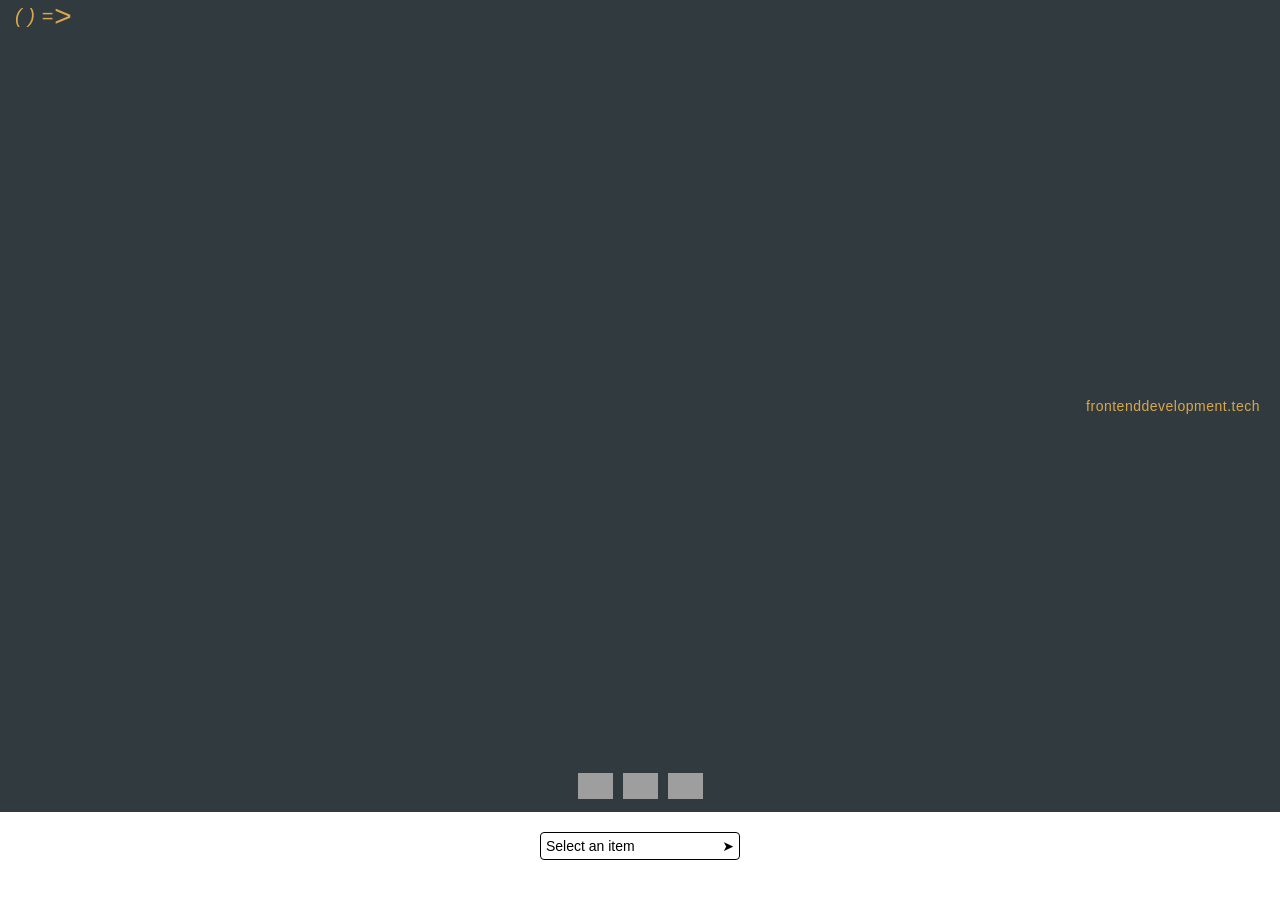
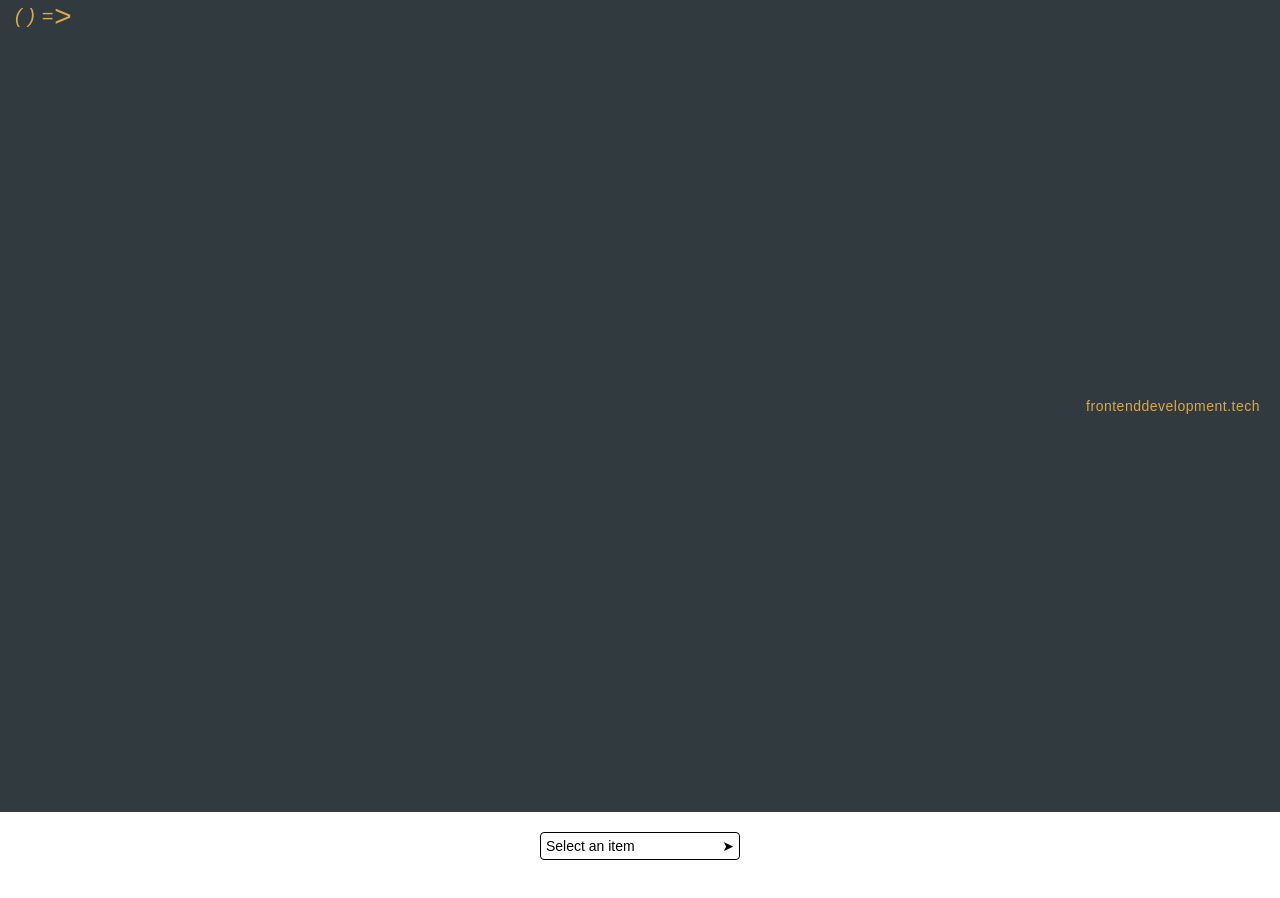
Before and after one commit to eastcoastdeveloper/angular-dropdown-menu-component, an Angular app: page / in a window 1280 px wide. Shown: the top 898 px of the page. Built offline with nearby package versions, Linux system fonts and the light colour scheme; grey boxes are pictures that could not be loaded.

Commit message:
2 files modified

```diff
--- a/src/index.html
+++ b/src/index.html
@@ -1,21 +1 @@
 <my-app>loading</my-app>
-
-<footer>
-  <div class="icon-grid">
-    <a
-      href="https://www.linkedin.com/in/eric-feldberg-62a758297"
-      target="_blank"
-      ><img
-        src="https://upload.wikimedia.org/wikipedia/commons/thumb/c/ca/LinkedIn_logo_initials.png/512px-LinkedIn_logo_initials.png"
-    /></a>
-    <a href="https://www.instagram.com/nodulldayz/" target="_blank"
-      ><img
-        src="https://upload.wikimedia.org/wikipedia/commons/thumb/e/e7/Instagram_logo_2016.svg/128px-Instagram_logo_2016.svg.png"
-    /></a>
-    <a href="https://flickr.com/photos/nodulldays/" target="_blank"
-      ><img
-        alt="Flickr logo - SuperTinyIcons"
-        src="https://upload.wikimedia.org/wikipedia/commons/thumb/f/f4/Flickr_logo_-_SuperTinyIcons.svg/512px-Flickr_logo_-_SuperTinyIcons.svg.png"
-    /></a>
-  </div>
-</footer>
--- a/src/styles.scss
+++ b/src/styles.scss
@@ -39,25 +39,3 @@
     color: #d9a74a;
   }
 }
-
-footer {
-  position: absolute;
-  bottom: 0;
-  border-top: 1px solid #313b3f;
-  padding: 5px 5px 1px 5px;
-  box-sizing: border-box;
-  width: 100%;
-  .icon-grid {
-    justify-content: center;
-    display: grid;
-    grid-column-gap: 10px;
-    grid-template-columns: repeat(3, 35px);
-    a {
-      width: 35px;
-      display: block;
-      img {
-        width: 100%;
-      }
-    }
-  }
-}
```
